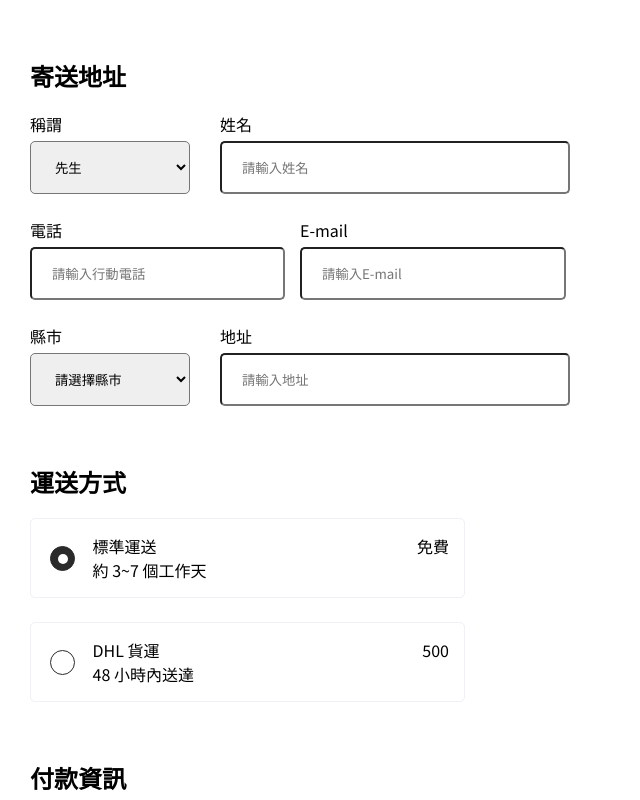
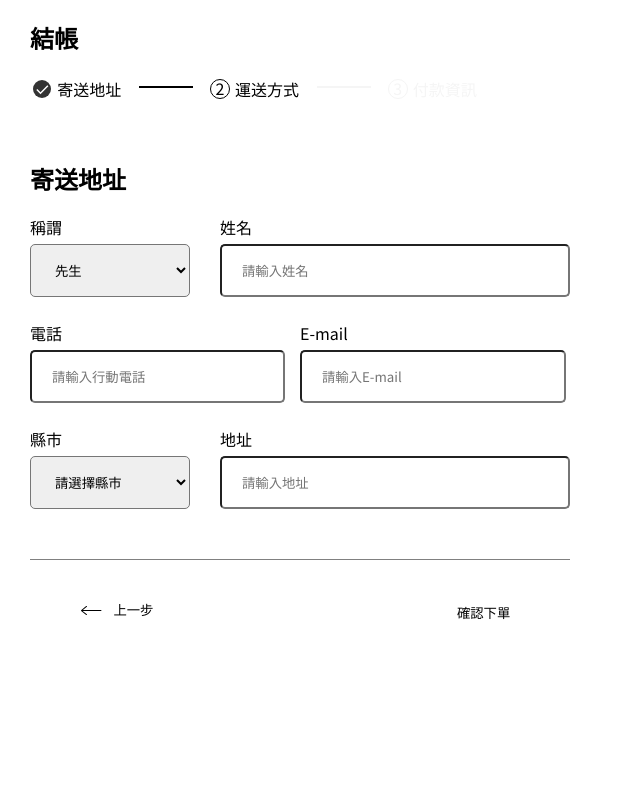
Before and after one commit to andrewye0128/alpha-shop, a React (Create React App) app: page / in a window 1280 px wide. Shown: the top 800 px of the page, without its empty margins (0-640 px from the left). Built offline with nearby package versions, Linux system fonts and the light colour scheme.

Commit message:
alpha shop I ProgressControl & StepProgress UI finish

```diff
--- a/src/components/Step/ProgressControl/ProgressControl.js
+++ b/src/components/Step/ProgressControl/ProgressControl.js
@@ -0,0 +1,22 @@
+import React from 'react'
+import styles from "./ProgressControl.module.css";
+
+import { ReactComponent as LeftArrow } from "../../../icons/left-arrow.svg"
+
+
+
+export default function ProgressControl() {
+  return (
+    <div className={styles.progress_control_container}>
+      <section className={styles.button_group} data-phase="credit-card">
+        <button className={styles.arrow_group}>
+          <LeftArrow className={styles.arrow} />
+          上一步
+          </button>
+        <button className={styles.pink_one}>
+          確認下單
+        </button>
+      </section>
+    </div>
+  )
+}
--- a/src/components/Step/ProgressControl/ProgressControl.module.css
+++ b/src/components/Step/ProgressControl/ProgressControl.module.css
@@ -0,0 +1,64 @@
+
+.progress_control_container {
+  border-top: 1px solid gray;
+  width: 540px;
+  margin-top: 50px;
+  margin-left: 30px;
+}
+
+
+.button_group {
+  display: flex;
+  justify-content: space-between;
+  align-items: flex-end;
+  padding-top: 23px;
+}
+
+.progress_control_container button {
+  width: 32%;
+  padding: 13px 0;
+  border-color: transparent;
+  background-color: #fff;
+
+}
+
+.progress_control_container button:hover {
+  width: 32%;
+  color: #fff;
+  padding: 13px 0;
+  background-color: #F67599;
+  border-radius: 5px;
+}
+
+.arrow_group {
+  display: flex;
+  align-items: center;
+  justify-content: center;
+}
+
+.arrow{
+  margin-right: 10px;
+  width: 24px;
+  height: 24px;
+  fill:black;
+}
+
+.progress_control_container button:hover .arrow {
+  fill: #fff;
+}
+
+/* .normal {
+  width: 20%;
+  border-color: #fff;
+  background-color: #fff;
+} */
+
+/* .pink_one {
+  width: 32%;
+  color: #fff;
+  padding: 13px 0;
+  background-color: #F67599;
+  border-radius: 5px;
+
+
+} */
--- a/src/components/Step/Step.js
+++ b/src/components/Step/Step.js
@@ -3,14 +3,20 @@
 import Step1 from "./Step1/Step1"
 import Step2 from "./Step2/Step2"
 import Step3 from "./Step3/Step3"
+import StepProgress from "./StepProgress/StepProgress"
+import ProgressControl from "./ProgressControl/ProgressControl"
+import styles from "./Step.module.css";
+
 
 
 function Step() {
     return (
-      <div>
+      <div className={styles.step_container}>
+        <StepProgress />
         <Step1 />
-        <Step2 />
-        <Step3 />
+        {/* <Step2 /> */}
+        {/* <Step3 /> */}
+        <ProgressControl />
       </div>
     )
   }
--- a/src/components/Step/Step.module.css
+++ b/src/components/Step/Step.module.css
@@ -0,0 +1,3 @@
+.step_container {
+  padding-bottom: 70px;
+}
--- a/src/components/Step/Step1/Step1.js
+++ b/src/components/Step/Step1/Step1.js
@@ -1,5 +1,6 @@
 import React from "react";
 import styles from "./Step1.module.css";
+
 
 
 
--- a/src/components/Step/StepProgress/StepProgress.js
+++ b/src/components/Step/StepProgress/StepProgress.js
@@ -1,8 +1,44 @@
-// import React from "react";
-// import styles from "./StepProgress.module.css";
+import React from "react";
+import styles from "./StepProgress.module.css";
+import { ReactComponent as CheckIcon } from "../../../icons/pg-complete.svg";
 
-// export default function StepProgress() {
-//   return (
 
-//   )
-// }
+
+export default function StepProgress() {
+  return (
+    <section className={styles.register_container} data-phase="1" data-total-price="0">
+      <h2 className={styles.register_title}>結帳</h2>
+      <section className={styles.progress_container}>
+
+        {/* step 1 */}
+        <span className={styles.progress_group} data-phase="address">
+          <span className={styles.progress_icon}>
+
+            <CheckIcon className={styles.active_icon}/>
+            {/* <span className={styles.text}>1</span> */}
+          </span>
+          <span className={styles.progress_label_done}>寄送地址</span>
+        </span>
+        <span className={styles.active_progress_bar} data_order="1"></span>
+
+        {/* step 2 */}
+        <span class={styles.progress_group} data_phase="shipping">
+          <span className={styles.progress_icon_done}>
+            <span className={styles.text}>2</span>
+          </span>
+          <span className={styles.progress_label_done}>運送方式</span>
+        </span>
+        <span className={styles.progress_bar} data-order="2"></span>
+
+        {/* step 3 */}
+        <span className={styles.progress_group} data-phase="credit-card">
+          <span className={styles.progress_icon_undone}>
+            <span className={styles.text_undone}>3</span>
+          </span>
+          <span className={styles.progress_label_undone}>付款資訊</span>
+        </span>
+
+      </section>
+    </section>
+  )
+}
--- a/src/components/Step/StepProgress/StepProgress.module.css
+++ b/src/components/Step/StepProgress/StepProgress.module.css
@@ -0,0 +1,70 @@
+
+.register_container {
+  /* outline: 1px solid tomato; */
+  width: 450px;
+  margin-left: 30px;
+}
+
+.progress_container {
+  /* outline: 1px solid blue; */
+  display: flex;
+  justify-content: space-between;
+}
+
+.progress_group {
+  display: flex;
+  align-items: center;
+  justify-content: space-around;
+  text-align: center;
+  vertical-align: middle;
+  width: 21%;
+}
+
+/* active */
+.active_icon {
+  width: 18px;
+  height: 18px;
+  margin-top: 5px;
+}
+
+.progress_icon_done,
+.progress_icon_undone {
+  width: 18px;
+  height: 18px;
+  line-height: 100%;
+  border-radius: 50%;
+}
+
+.progress_icon_done {
+  outline: 1px solid #000000;
+}
+
+.progress_icon_undone {
+  outline: 1px solid #F5F5F5;
+}
+
+
+.active_progress_bar,
+.progress_bar {
+  width: 12%;
+  height: 2px;
+  margin-top: 11px;
+}
+
+.active_progress_bar {
+  background: #000000;
+}
+
+.progress_bar {
+  background: #F5F5F5;
+}
+
+.progress_label_done,
+.text {
+  color: #000000;
+}
+
+.progress_label_undone,
+.text_undone {
+  color: #F5F5F5 ;
+}
```
